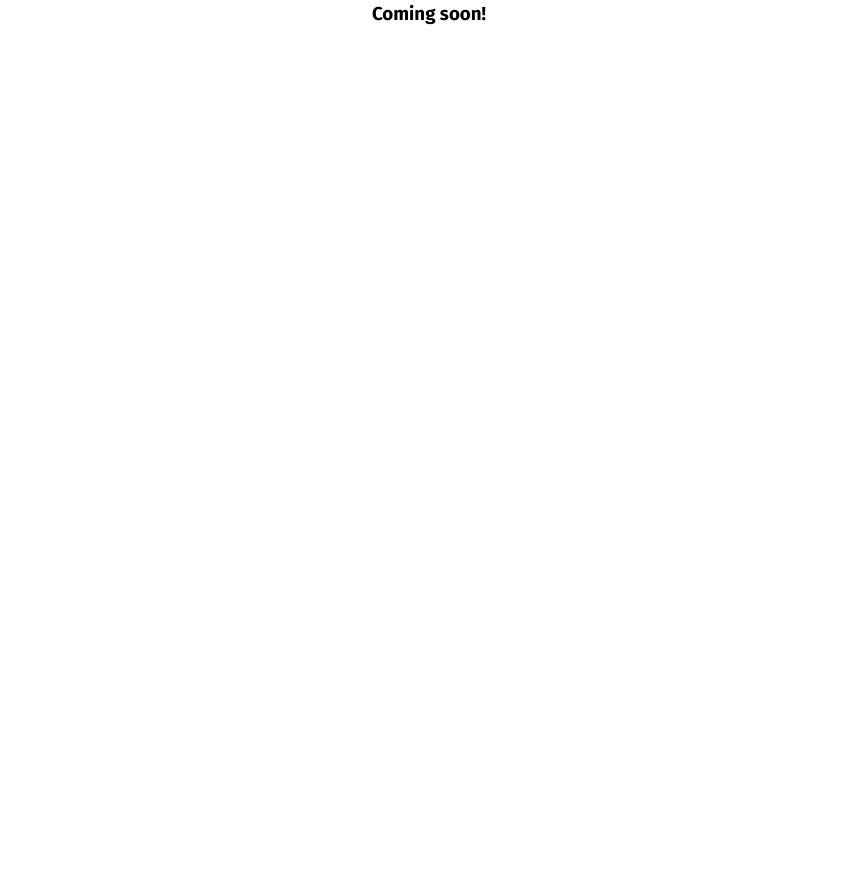
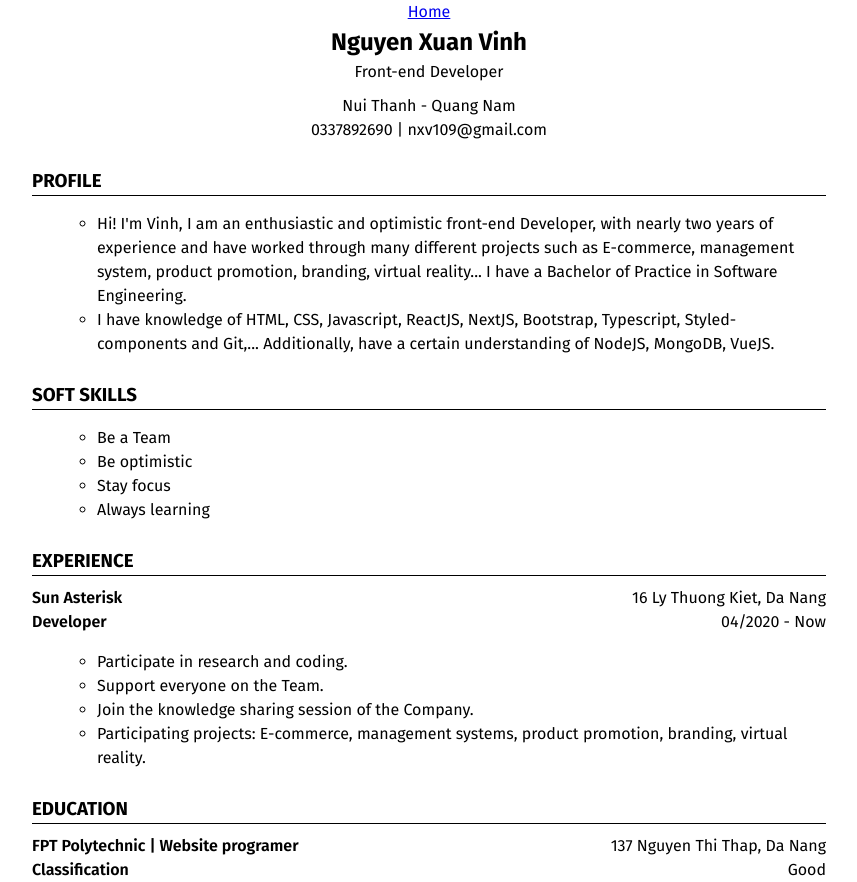
Before and after one commit to nxv109/my-blog-frontend, a Next.js app: page /my-cv in a window 1280 px wide. Shown: the whole page, without its empty margins (211-1068 px from the left). Before the commit the page ends 800 px from the top, so only its background shows below. Built offline with nearby package versions, Linux system fonts and the light colour scheme; no server answers.

Commit message:
update: update my info and CV

```diff
--- a/pages/my-cv.tsx
+++ b/pages/my-cv.tsx
@@ -23,15 +23,15 @@ function Cv() {
   return (
     <S.Wrapper>
       <Head title="My CV" />
-      <h3 style={{ textAlign: 'center' }}>Coming soon!</h3>
-      {/* <S.BackHome>
+      {/* <h3 style={{ textAlign: 'center' }}>Coming soon!</h3> */}
+      <S.BackHome>
         <Link href="/">Home</Link>
       </S.BackHome>
       <S.Header>
-        <S.Name>Nguyễn Xuân Vĩnh</S.Name>
+        <S.Name>Nguyen Xuan Vinh</S.Name>
         <S.Info>
-          <S.Text style={{marginBottom: '1rem'}}>Front-end Developer</S.Text>
-          <S.Text>Núi Thành - Quảng Nam</S.Text>
+          <S.Text style={{ marginBottom: '1rem' }}>Front-end Developer</S.Text>
+          <S.Text>Nui Thanh - Quang Nam</S.Text>
           <S.Text>0337892690 | nxv109@gmail.com</S.Text>
         </S.Info>
       </S.Header>
@@ -39,24 +39,24 @@ function Cv() {
         <S.Title>PROFILE</S.Title>
         <ul>
           <li>
-            My name is Vinh, I am an enthusiastic and optimistic front-end
+            Hi! I'm Vinh, I am an enthusiastic and optimistic front-end
             Developer, with nearly two years of experience and have worked
             through many different projects such as E-commerce, management
-            system, product promotion, branding...I have a Bachelor of Practice
+            system, product promotion, branding, virtual reality... I have a Bachelor of Practice
             in Software Engineering.
           </li>
           <li>
-            I have knowledge of HTML, CSS, Javascript, ReactJS, NextJS, Bootstrap,
-            Typescript, Styled-components and Git,... Additionally, have a certain
-            understanding of NodeJS, MongoDB, VueJS.
+            I have knowledge of HTML, CSS, Javascript, ReactJS, NextJS,
+            Bootstrap, Typescript, Styled-components and Git,... Additionally,
+            have a certain understanding of NodeJS, MongoDB, VueJS.
           </li>
-          <li>My goal for the next two years is to become a team lead.</li>
+          {/* <li>My goal for the next two years is to become a team lead.</li> */}
         </ul>
       </S.Section>
       <S.Section>
-        <S.Title>SKILLS</S.Title>
+        <S.Title>SOFT SKILLS</S.Title>
         <ul>
-          <li>Teamwork</li>
+          <li>Be a Team</li>
           <li>Be optimistic</li>
           <li>Stay focus</li>
           <li>Always learning</li>
@@ -73,16 +73,16 @@ function Cv() {
             <S.Right>
               <S.CompanyAddress>16 Ly Thuong Kiet, Da Nang</S.CompanyAddress>
               <S.CompletionTime>
-                Thoi gian bat dau - thoi gian ket thuc
+                04/2020 - Now
               </S.CompletionTime>
             </S.Right>
           </S.OrganizationWrapper>
           <ul>
-            <li>Gạch đầu dòng nêu rõ vai trò của bản thân tại vị trí này.</li>
-            <li>Mỗi gạch đầu dòng bắt đầu bằng một động từ.</li>
-            <li>Nên có từ 6-8 gạch đầu dòng cho mỗi vị trí công việc. 2</li>
-            <li>Mỗi gạch đầu dòng nên có số liệu kết quả.</li>
-            <li>Hướng dẫn them: https://anhtuanle.com/articles/ </li>
+            <li>Participate in research and coding.</li>
+            <li>Support everyone on the Team.</li>
+            <li>Join the knowledge sharing session of the Company.</li>
+            <li>Participating projects: E-commerce, management
+              systems, product promotion, branding, virtual reality.</li>
           </ul>
         </S.Experience>
       </S.Section>
@@ -100,7 +100,7 @@ function Cv() {
             <S.CompletionTime>Good</S.CompletionTime>
           </S.Right>
         </S.OrganizationWrapper>
-      </S.Section> */}
+      </S.Section>
     </S.Wrapper>
   );
 }
```
Also changed, not shown: pages/about-me.tsx (+12 -12 lines).
